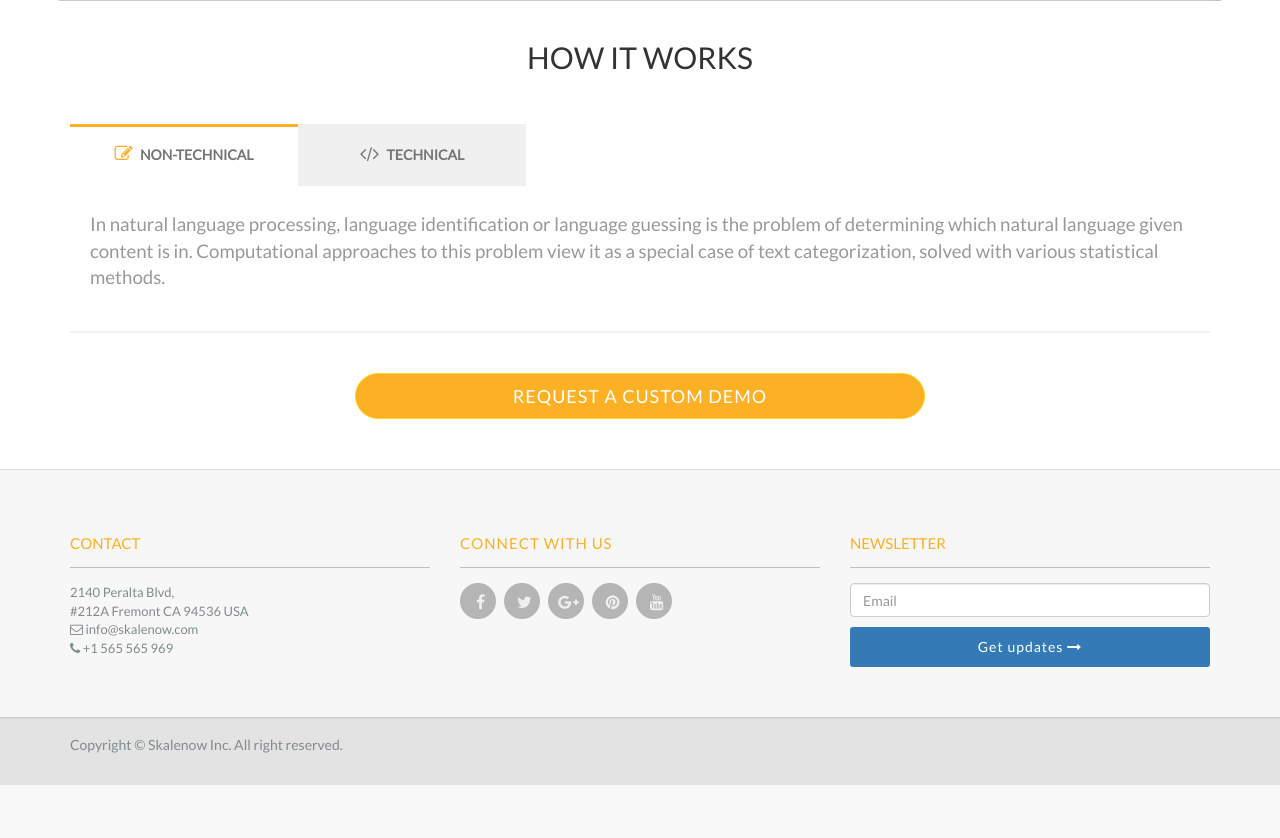
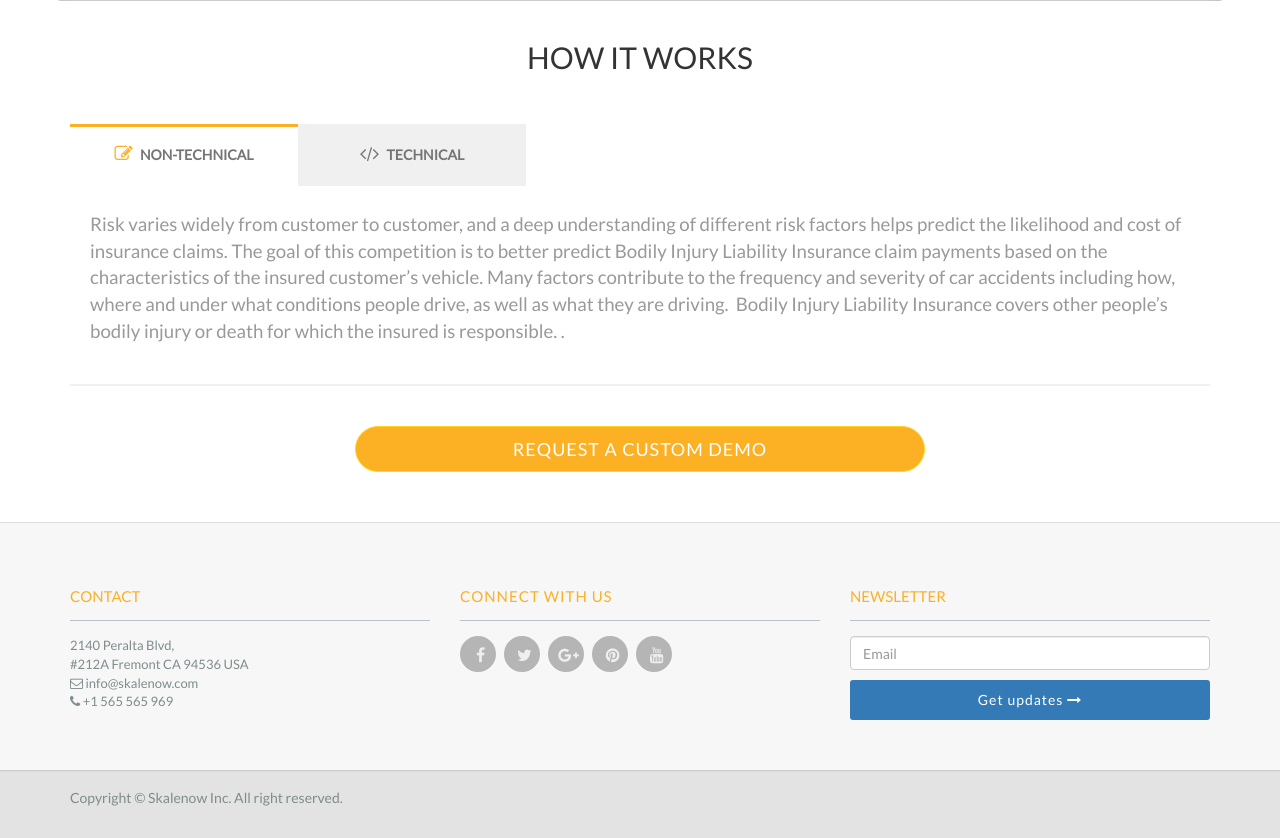
Before and after one commit to varadhodiyil/datasciencesolution, a Django app: page /claim-predict/ in a window 1280 px wide. Shown: the part 1037-1875 px from the top of the page. Before the commit the page ends 1822 px from the top, so only its background shows below. Run offline with Django 3.2, Linux system fonts and the light colour scheme; some libraries are stand-ins or nearby versions.

Commit message:
Update claim-predict.html

```diff
--- a/datascience/templates/claim-predict.html
+++ b/datascience/templates/claim-predict.html
@@ -57,16 +57,17 @@
             <label for="tab2"><i class="fa fa-code"></i><span>TECHNICAL</span></label>
             <section id="content1" class="tab-content">
                <p class="skl-txt-big1">
-                  In natural language processing, language identification or language guessing is the problem of determining
-                  which natural language given content is in. Computational approaches to this problem view it as a special case
-                  of text categorization, solved with various statistical methods.
+                  Risk varies widely from customer to customer, and a deep understanding of different risk factors helps predict the likelihood and cost of insurance claims. The goal of this competition is to better predict Bodily Injury Liability Insurance claim payments based on the characteristics of the insured customer’s vehicle.
+Many factors contribute to the frequency and severity of car accidents including how, where and under what conditions people drive, as well as what they are driving.
+Bodily Injury Liability Insurance covers other people’s bodily injury or death for which the insured is responsible. .
                </p>
             </section>
             <section id="content2" class="tab-content">
                <p class="skl-txt-big1">
                               <pre>
                  <code>
-curl '<script>document.write(base)</script>/langdetect/' -H 'Content-Type: application/json'
+curl '<script>document.write(apiURL )</script>/service/claim/' -X POST -H 'Content-Type: application/json'\
+-data {"veh_value":"6.43","exposure":"0.241897754","veh_body":"STNWG","veh_age":"M","gender":"0","area":"A","dr_age":"3","claim_ind":"0","claim_count":"0"}
 </code>
 </pre>
                </p>
```
